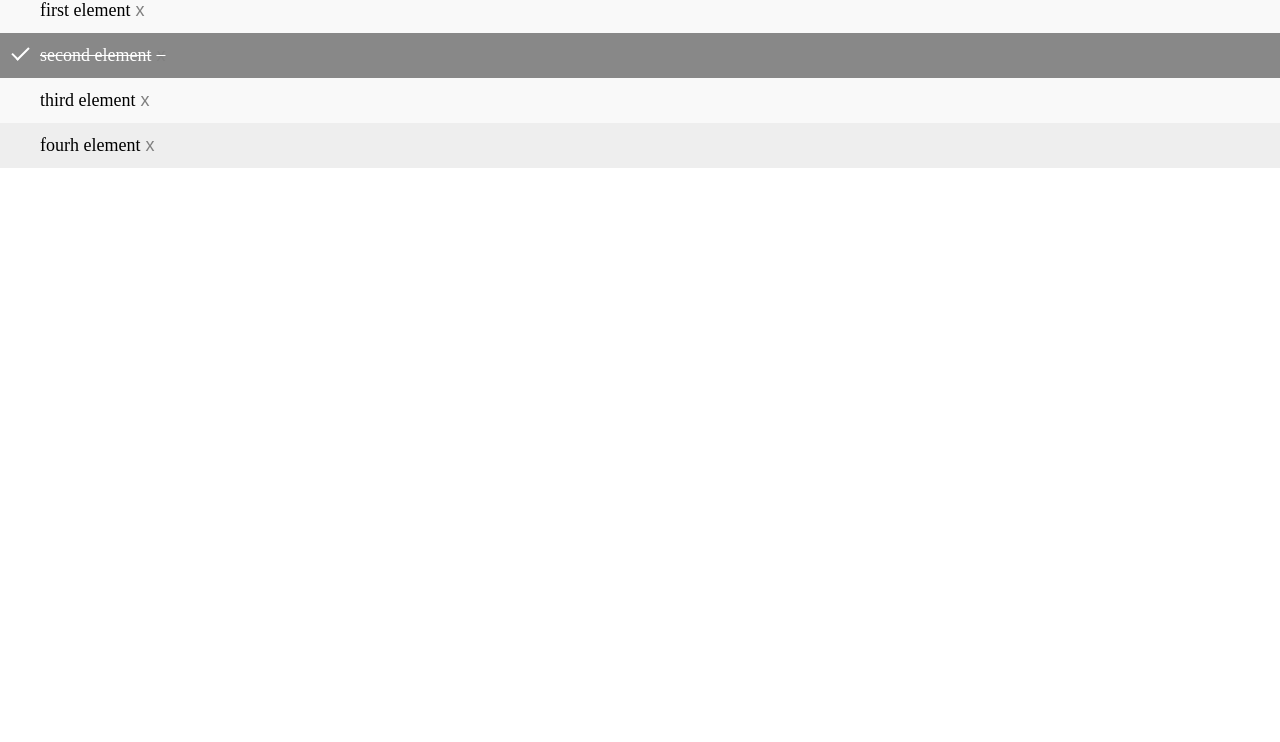
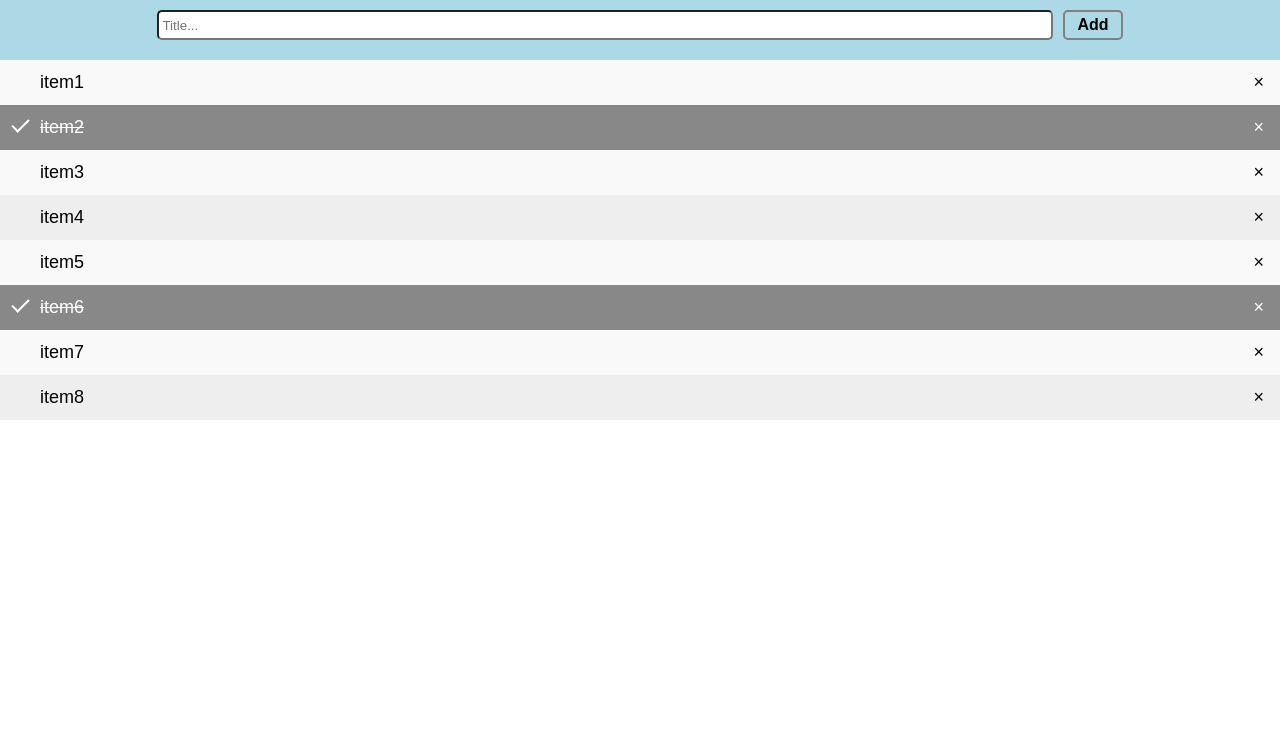
Before and after one commit to gsmart998/to_do_list, a plain HTML site: page index.html in a window 1280 px wide. Shown: the part 58-800 px from the top of the page. Drawn offline with Linux system fonts and the light colour scheme.

Commit message:
adeed close btn, some visual fixes

```diff
--- a/index.html
+++ b/index.html
@@ -8,16 +8,23 @@
 <body>
 	<div class="header">
 		<h2>My to do list</h2>
-		<input type="text" id="myInput" placeholder="Title...">
-		<span onclick="newElement()" class="addBtn">Add</span>
-		<!-- move to JS file -->
+		<div class="textField">
+			<input type="text" class="myInput" id="myInput" placeholder=" Title...">
+			<div class="addBtn" id = "addBtn">Add</div>
+		</div>
+
 	</div>
 	<ul id="myUL">
-		<li>first element</li>
-		<li class="checked">second element</li>
-		<li>third element</li>
-		<li>fourh element</li>
+		<li>item1</li>
+		<li class="checked">item2</li>
+		<li class="test">item3</li>
+		<li>item4</li>
+		<li>item5</li>
+		<li class="checked">item6</li>
+		<li>item7</li>
+		<li class="test">item8</li>
 	</ul>
-<script>document.write('<script src="http://' + (location.host || 'localhost').split(':')[0] + ':35729/livereload.js?snipver=1"></' + 'script>')</script>
+	<script>document.write('<script src="http://' + (location.host || 'localhost').split(':')[0] + ':35729/livereload.js?snipver=1"></' + 'script>')</script>
+	<script type="text/javascript" src="script.js"></script>
 </body>
 </html>
--- a/script.js
+++ b/script.js
@@ -1 +1,27 @@
-script.js
+// add CLOSE btn after LI element
+
+var myList = document.getElementsByTagName("li");
+var i;
+for (i = 0; i < myList.length; i++) {
+	var span = document.createElement("span");
+	var text = document.createTextNode("\u00D7");
+	span.className = "close";
+	span.appendChild(text);
+	myList[i].appendChild(span);
+}
+
+// hide LI elem
+
+var close = document.getElementsByClassName("close");
+var i;
+for (i = 0; i < close.length; i++) {
+	close[i].onclick = function () {
+		var div = this.parentElement;
+		div.style.display = "none";
+	}
+}
+
+// add checked marker V
+
+var test = document.getElementsByClassName("test");
+test.addEventListener("click", alert("lol"));
--- a/style.css
+++ b/style.css
@@ -2,13 +2,56 @@
   box-sizing: border-box;
   margin: 0;
   padding: 0;
+  font-family: Arial;
 }
 
 .header {
   background-color: lightblue;
 }
 
-ul li {  list-style: none;
+h2 {
+  text-align: center;
+  user-select: none;
+  padding: 20px;
+}
+
+.textField {
+  display: flex;
+  justify-content: center;
+  padding-bottom: 20px;
+  user-select: none;
+}
+
+.myInput {
+  width: 70%;
+  height: 30px;
+  border-radius: 5px;
+  margin-right: 10px;
+}
+
+.addBtn {
+  border: solid gray 2px;
+  width: 60px;
+  height: 30px;
+  border-radius: 5px;
+  display: flex;
+  justify-content: center;
+  align-items: center;
+  cursor: pointer;
+  font-weight: bold;
+}
+
+.addBtn:hover {
+  background-color: lightgray;
+}
+
+.addBtn:active {
+  background-color: gray;
+  color: white;
+}
+
+ul li {
+  list-style: none;
   position: relative;
   padding: 12px 8px 12px 40px;
   cursor: pointer;
@@ -31,7 +74,7 @@ ul li.checked {
   color: #fff;
   text-decoration: line-through;
 }
-/* make V symbol */
+
 ul li.checked::before {
   content: '';
   position: absolute;
@@ -45,11 +88,15 @@ ul li.checked::before {
   width: 7px;
 }
 
-ul li::after {
+.close {
+  position: absolute;
+  right: 0;
+  top: 0;
+  padding: 12px 16px 12px 16px;
+}
 
-  content: 'x'; /* Добавляемый текст */
-  font-family: Arial;
-  padding: 5px;
-  color: gray;
-
+.close:hover {
+  background-color: #f44336;
+  color: white;
+  transition: 0.2s;
 }
```
